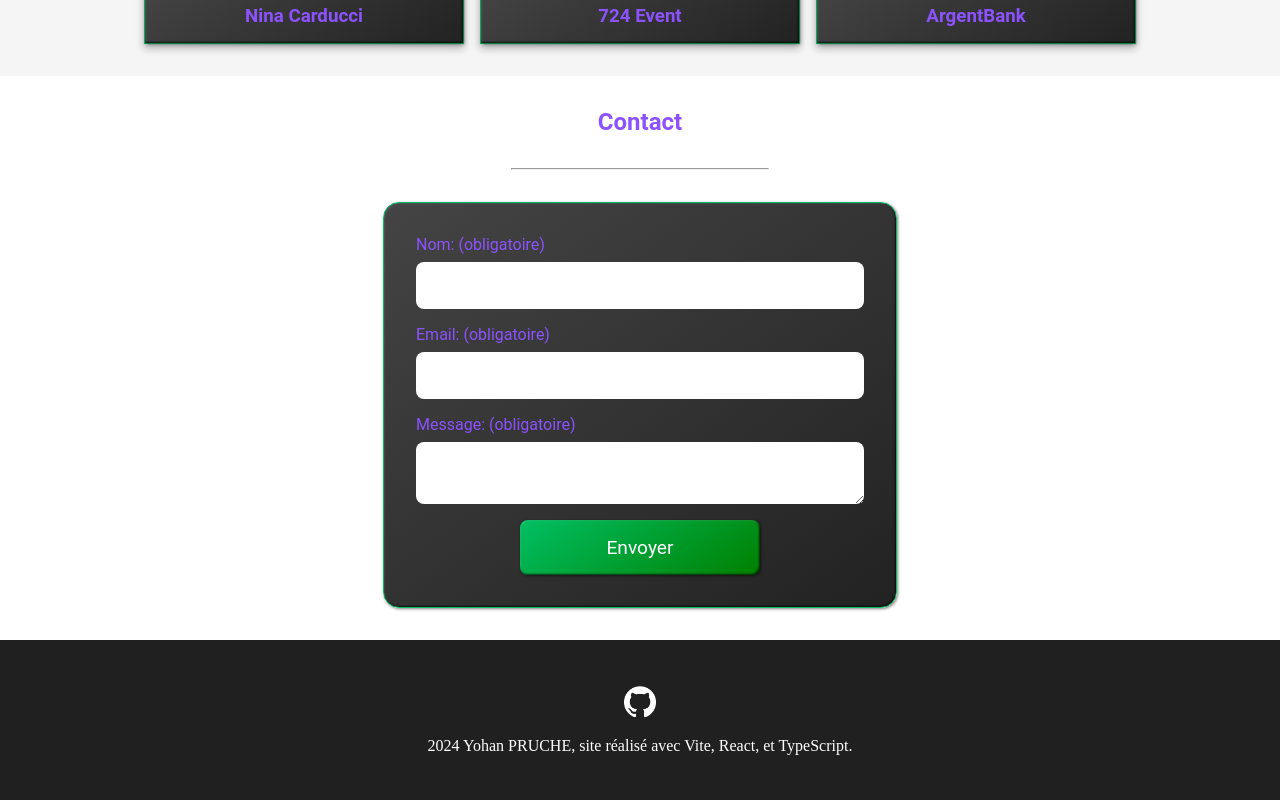
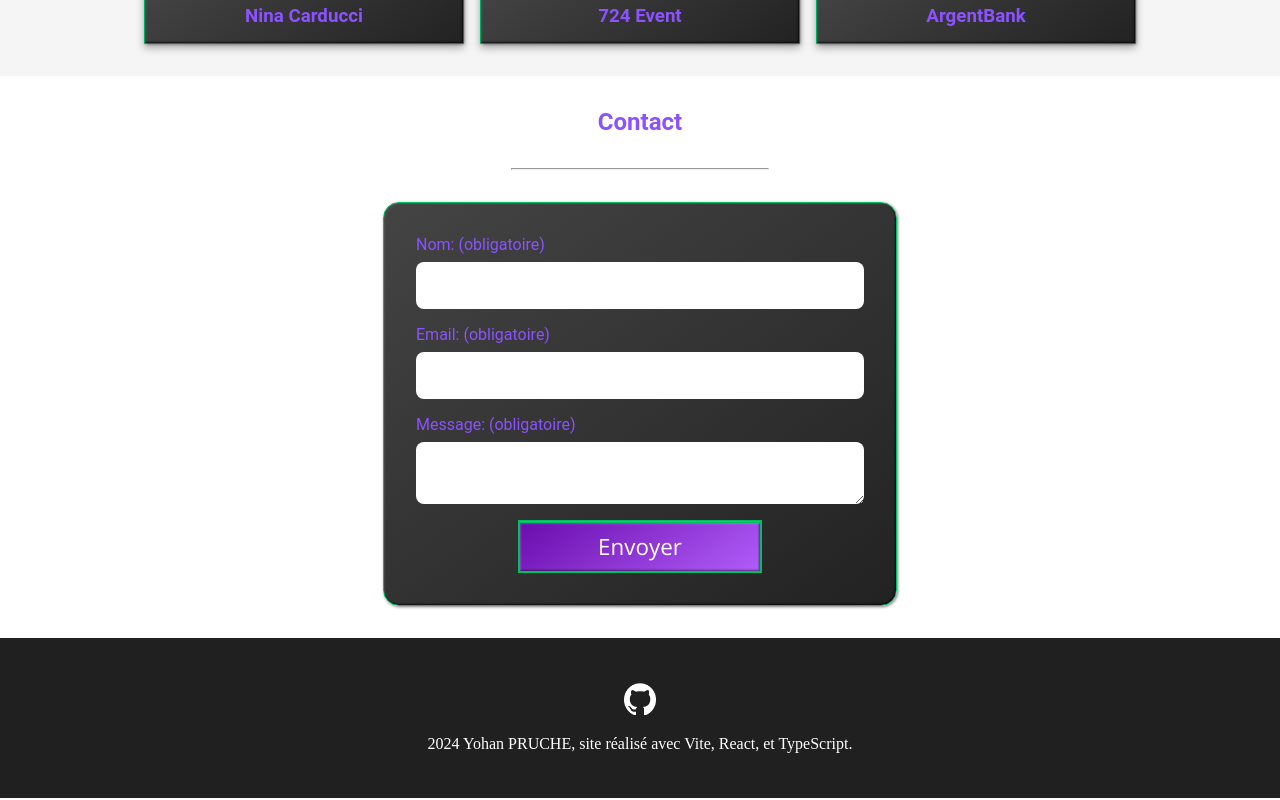
Before and after one commit to Phanttoms/P12-Portfolio, a React (Vite) app in the folder my-react-ts-app/: page / in a window 1280 px wide. Shown: the part 2372-3172 px from the top of the page. Built offline with nearby package versions, Linux system fonts and the light colour scheme.

Commit message:
Contact form fonctionel

```diff
--- a/my-react-ts-app/package.json
+++ b/my-react-ts-app/package.json
@@ -10,6 +10,7 @@
     "preview": "vite preview"
   },
   "dependencies": {
+    "@formspree/react": "^2.5.1",
     "@types/react-router-dom": "^5.3.3",
     "react": "^18.2.0",
     "react-dom": "^18.2.0",
--- a/my-react-ts-app/src/assets/style/GlobalStyle.ts
+++ b/my-react-ts-app/src/assets/style/GlobalStyle.ts
@@ -14,7 +14,7 @@ const GlobalStyle = createGlobalStyle`
     h2,
     h3,
     p,
-    div {
+    div, button {
         margin: 0;
         padding: 0;
     }
--- a/my-react-ts-app/src/components/Contact/index.tsx
+++ b/my-react-ts-app/src/components/Contact/index.tsx
@@ -1,6 +1,7 @@
 import styled from "styled-components";
-import { ChangeEvent, FormEvent, useState } from "react";
+import { ChangeEvent, useEffect, useState } from "react";
 import { theme } from "../../assets/style/Theme";
+import { useForm } from "@formspree/react";
 
 export default function Contact() {
 	const [formData, setFormData] = useState({
@@ -8,6 +9,8 @@ export default function Contact() {
 		email: "",
 		message: "",
 	});
+
+	const [state, handleSubmit, reset] = useForm("mwkggrdy");
 
 	const handleChange = (
 		e: ChangeEvent<HTMLInputElement | HTMLTextAreaElement>
@@ -19,16 +22,28 @@ export default function Contact() {
 		}));
 	};
 
-	const handleSubmit = (e: FormEvent<HTMLFormElement>) => {
-		e.preventDefault();
-		console.log(formData);
-	};
+	useEffect(() => {
+		if (state.succeeded) {
+			alert("Votre message a été envoyé avec succès!");
+			setFormData({
+				name: "",
+				email: "",
+				message: "",
+			});
+			reset();
+		}
+	}, [state.succeeded, reset]);
 
 	return (
 		<ContactStyle id="section4">
 			<h2>Contact</h2>
 			<hr />
-			<form onSubmit={handleSubmit} className="form">
+			<form
+				onSubmit={handleSubmit}
+				className="form"
+				action="https://formspree.io/f/mwkggrdy"
+				method="POST"
+			>
 				<div className="form__content">
 					<label htmlFor="name" className="form__content--title">
 						Nom: (obligatoire)
@@ -70,8 +85,14 @@ export default function Contact() {
 						required
 					></textarea>
 				</div>
-				<button type="submit" className="form__submitButton">
-					Envoyer
+				<button
+					type="submit"
+					className="form__submitButton"
+					disabled={state.submitting}
+				>
+					<div>
+						<p>Envoyer</p>
+					</div>
 				</button>
 			</form>
 		</ContactStyle>
@@ -111,23 +132,63 @@ const ContactStyle = styled.section`
 			}
 		}
 		&__submitButton {
-			width: 15rem;
-			padding: 1rem;
+			width: 15.3rem;
+			height: 3.3rem;
 			border: none;
-			border-radius: 0.5rem;
-			background: linear-gradient(145deg, #00bf63, #008000);
-			color: white;
+			background: ${theme.colors.green};
 			cursor: pointer;
-			font-size: 1.2rem;
 			align-self: center;
-			box-shadow: inset 1px 1px 2px rgba(255, 255, 255, 0.1),
-				inset -1px -1px 2px rgba(0, 0, 0, 0.7), 1px 1px 3px rgba(0, 0, 0, 0.5);
-			transition: all 0.3s ease;
-
+			display: flex;
+			justify-content: center;
+			align-items: center;
 			&:hover {
-				background: linear-gradient(145deg, #00bf63, #006600);
-				box-shadow: inset 1px 1px 2px rgba(255, 255, 255, 0.2),
-					inset -1px -1px 2px rgba(0, 0, 0, 0.8), 2px 2px 5px rgba(0, 0, 0, 0.7);
+				clip-path: polygon(
+					0 10%,
+					15% 15%,
+					10% 0,
+					90% 0,
+					85% 15%,
+					100% 10%,
+					100% 90%,
+					85% 85%,
+					90% 100%,
+					10% 100%,
+					15% 85%,
+					0 90%
+				);
+			}
+			div {
+				background: linear-gradient(145deg, #6a0dad, #b15dfa);
+				width: 15rem;
+				height: 3rem;
+				color: white;
+				font-size: 1.4rem;
+				display: flex;
+				justify-content: center;
+				align-items: center;
+				border: 0.1rem solid ${theme.colors.green};
+				box-shadow: 0 0 5px rgba(255, 255, 255, 0.5),
+					0 0 10px rgba(255, 255, 255, 0.3), 0 0 15px rgba(255, 255, 255, 0.2),
+					inset 1px 1px 2px rgba(255, 255, 255, 0.2),
+					inset -1px -1px 2px rgba(0, 0, 0, 0.5);
+				clip-path: polygon(0% 0%, 100% 0%, 100% 100%, 0% 100%);
+				transition: 0.3s ease-in-out;
+				&:hover {
+					clip-path: polygon(
+						0 10%,
+						15% 15%,
+						10% 0,
+						90% 0,
+						85% 15%,
+						100% 10%,
+						100% 90%,
+						85% 85%,
+						90% 100%,
+						10% 100%,
+						15% 85%,
+						0 90%
+					);
+				}
 			}
 		}
 	}
```
Also changed, not shown: 1 other file (tests, documents, lock files or other folders).
